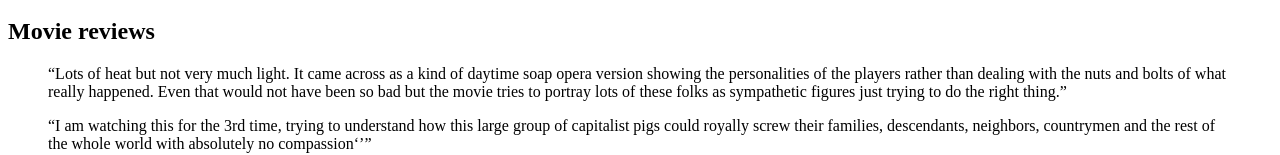
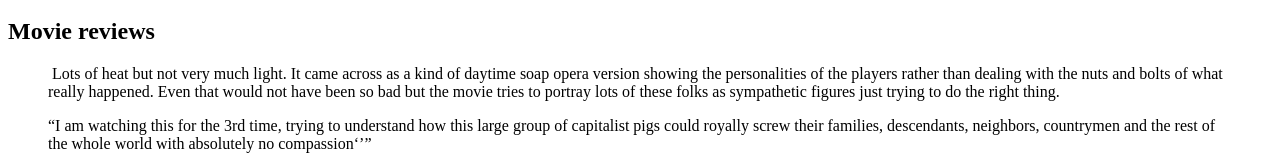
Before and after one commit to jc2394/A09, a plain HTML site: page index.html in a window 1280 px wide. Shown: the part 365-520 px from the top of the page. Drawn offline with Linux system fonts and the light colour scheme.

Commit message:
Update index.html

```diff
--- a/index.html
+++ b/index.html
@@ -25,7 +25,7 @@
 
 		<h2>Movie reviews</h2>
 
-		<blockquote><q>Lots of heat but not very much light. It came across as a kind of daytime soap opera version showing the personalities of the players rather than dealing with the nuts and bolts of what really happened. Even that would not have been so bad but the movie tries to portray lots of these folks as sympathetic figures just trying to do the right thing.</q></blockquote>
+		<blockquote>&nbsp;Lots of heat but not very much light. It came across as a kind of daytime soap opera version showing the personalities of the players rather than dealing with the nuts and bolts of what really happened. Even that would not have been so bad but the movie tries to portray lots of these folks as sympathetic figures just trying to do the right thing.&nbsp;</blockquote>
 
 		<blockquote><q>I am watching this for the 3rd time, trying to understand how this large group of capitalist pigs could royally screw their families, descendants, neighbors, countrymen and the rest of the whole world with absolutely no compassion<q></blockquote>
 
```
